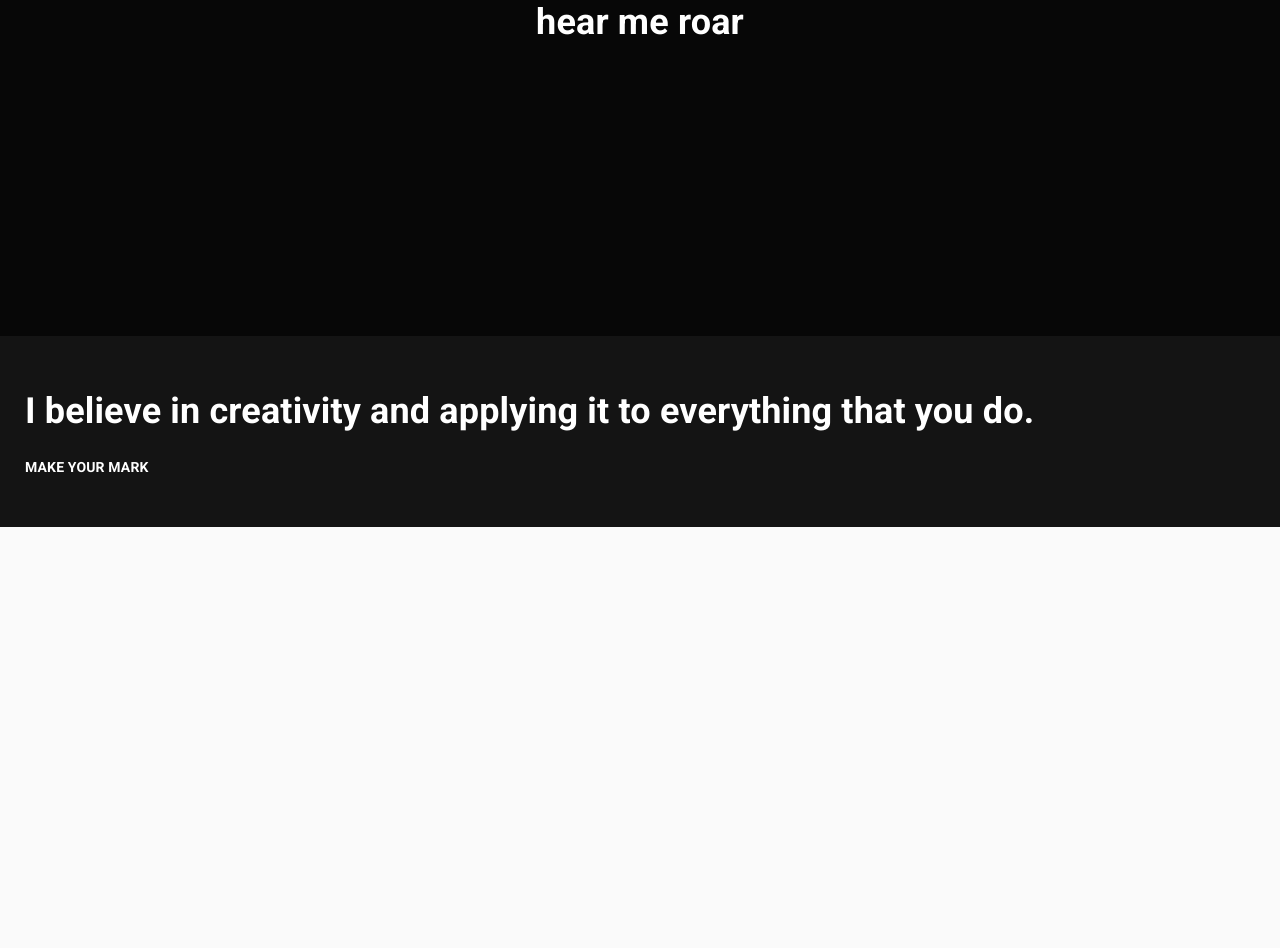
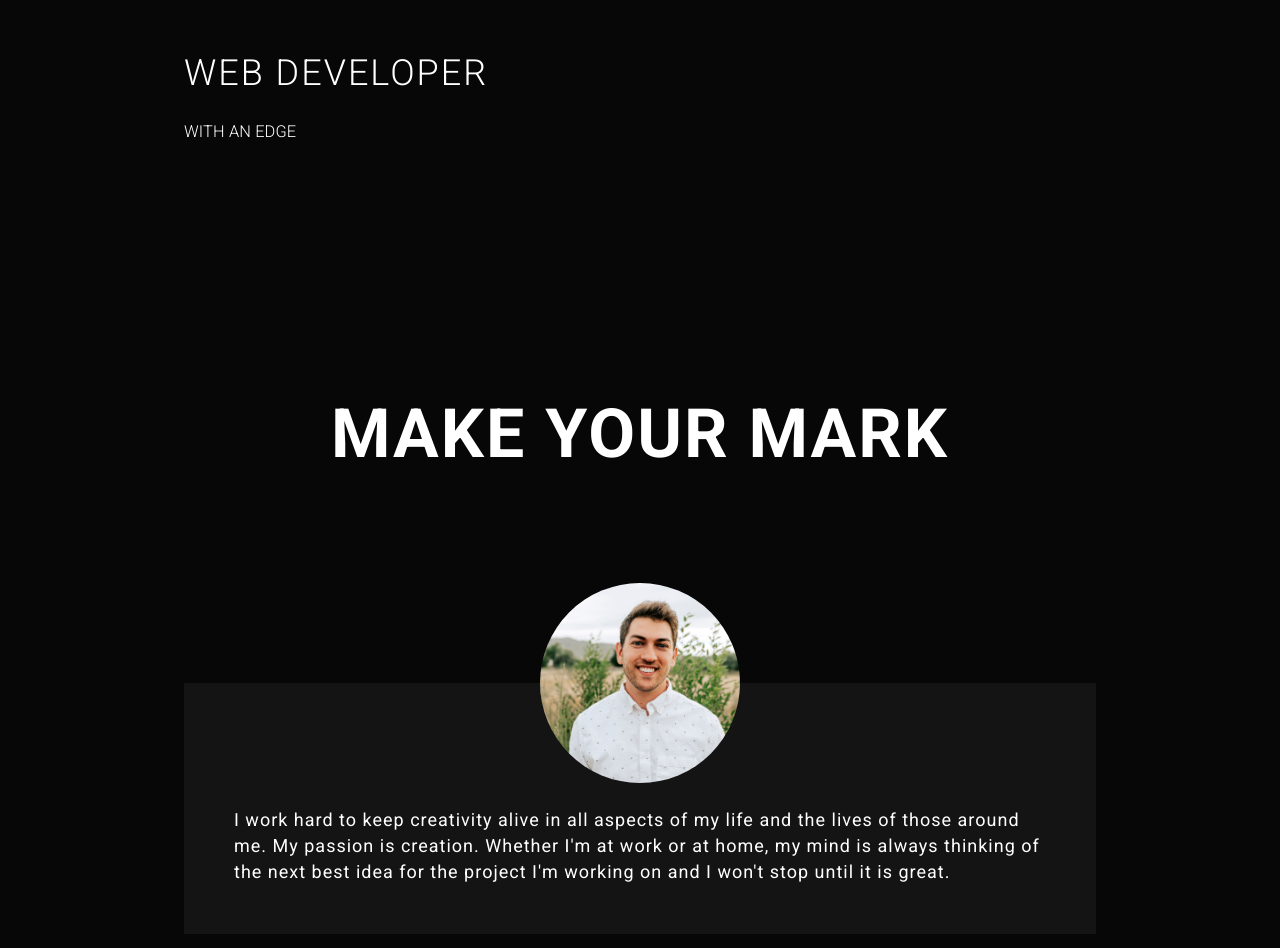
Before and after one commit to austinlkillian/portfolio, a React (Create React App) app: page / in a window 1280 px wide. Shown: the part 364-1312 px from the top of the page. Before the commit the page ends 891 px from the top, so only its background shows below. Built offline with nearby package versions, Linux system fonts and the light colour scheme.

Commit message:
more material UI figured out, styling done, intro section added

```diff
--- a/src/App.js
+++ b/src/App.js
@@ -1,36 +1,59 @@
 import React from "react";
 import "./App.scss";
 import "./reset.scss";
+import "./type.scss";
 import CssBaseline from "@material-ui/core/CssBaseline";
 import Grid from "@material-ui/core/Grid";
+import Container from "@material-ui/core/Container";
+import Box from "@material-ui/core/Box";
+import { shadows } from "@material-ui/system";
 
 function App() {
-
   return (
     <React.Fragment>
       <CssBaseline />
 
       <div className="main home">
         <header className="hero">
-          <div>
-            <h1>MY NAME IS AUSTIN KILLIAN</h1>
+          <Container maxWidth="md">
+            <div>
+              <h1>
+                I'M
+                <br />
+                AUSTIN KILLIAN
+              </h1>
 
-            <h2>hear me roar</h2>
-          </div>
+              <h2>WEB DEVELOPER</h2>
+
+              <h3>WITH AN EDGE</h3>
+            </div>
+          </Container>
         </header>
 
+        <section className="statement">
+          <Container>
+            <h1>MAKE YOUR MARK</h1>
+          </Container>
+        </section>
+
         <section className="intro">
-          <h2>
-            I believe in creativity and applying it to everything that you do.
-          </h2>
+          <Container maxWidth="md">
+            <div className="inner-container">
+              <Grid container spacing={3}>
+                <Grid item xs={12}>
+                  <div className="profile-img-container">
+                    <div className="profile-img"></div>
+                  </div>
+                </Grid>
 
-          <Grid container>
-            <Grid item xs={12}>
-              <div className="item">
-                <h4>MAKE YOUR MARK</h4>
-              </div>
-            </Grid>
-          </Grid>
+                <Grid item xs={12}>
+                  <p>
+                    I work hard to keep creativity alive in all aspects of my life and the lives of those around me. My passion is creation. Whether I'm at work or at home, my mind is always thinking of the next best idea for the project I'm working on and I won't stop until it is great.
+                  </p>
+                </Grid>
+              </Grid>
+            </div>
+          </Container>
         </section>
       </div>
     </React.Fragment>
--- a/src/App.scss
+++ b/src/App.scss
@@ -5,21 +5,10 @@ $white: white;
 .main.home {
   background: $primary;
   color: $white;
-  width: 100vw;
-  height: 100vh;
 
   section {
     padding: 50px 25px;
-  }
-
-  h1 {
-    margin-bottom: 25px;
-    font-size: 48px;
-  }
-
-  h2 {
-    margin-bottom: 20px;
-    font-size: 36px;
+    // margin: 50px 0;
   }
 
   header.hero {
@@ -27,10 +16,45 @@ $white: white;
     display: flex;
     flex-direction: column;
     justify-content: center;
+
+    h2, h3 {
+      font-weight: 300;
+    }
+  }
+
+  section.statement {
     text-align: center;
+
+    h1 {
+      margin: 0;
+    }
   }
 
   section.intro {
-    background: $secondary;
+    margin-top: 100px;
+    .inner-container {
+      background: $secondary;
+      padding: 100px 50px 50px 50px;
+      position: relative;
+
+      .profile-img-container {
+        position: absolute;
+        top: -100px;
+        left: 0;
+        width: 100%;
+
+        .profile-img {
+          width: 200px;
+          height: 200px;
+          background-image: url('./img/austin-prof-picture.JPG');
+          background-position: center;
+          background-size: cover;
+          display: block;
+          margin: 0 auto;
+          border-radius: 50%;
+        }
+      }
+
+    }
   }
 }
--- /dev/null
+++ b/src/type.scss
@@ -0,0 +1,16 @@
+h1 {
+    margin-bottom: 25px;
+    font-size: 68px;
+    letter-spacing: 2px;
+  }
+
+  h2 {
+    margin-bottom: 20px;
+    font-size: 36px;
+    letter-spacing: 2px;
+  }
+
+  p {
+    font-size: 18px;
+    letter-spacing: 1px;
+  }
```
Also changed, not shown: src/img/austin-prof-picture.JPG (added).
